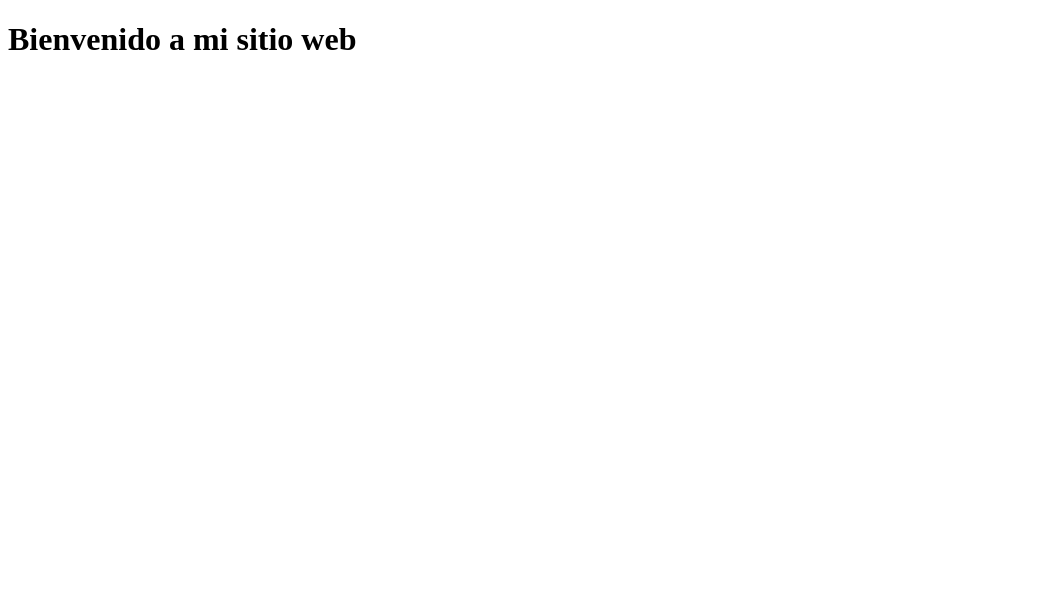
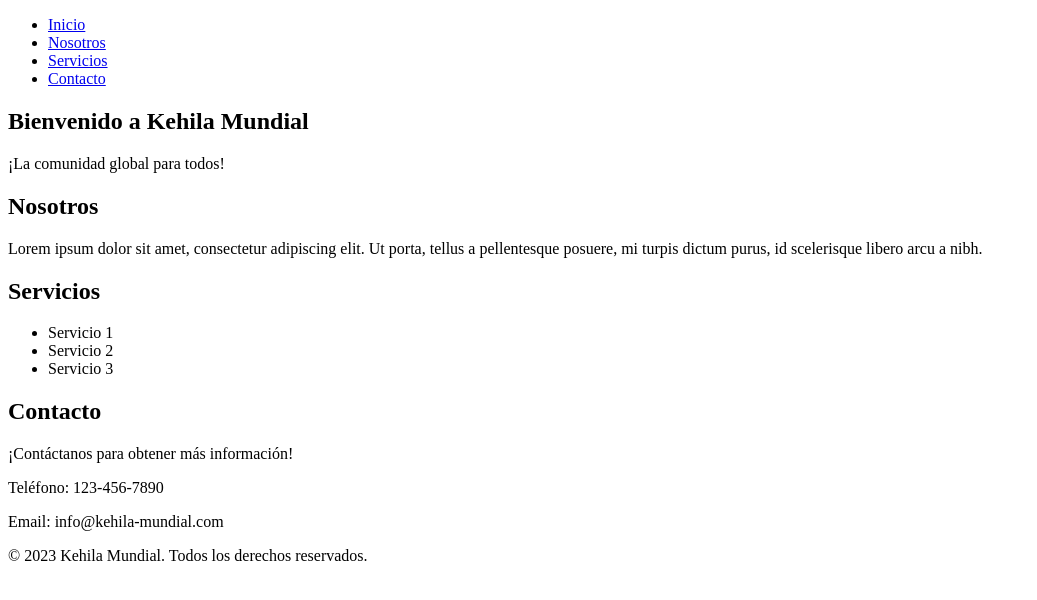
Before and after one commit to yimcort/kehila-mundial-gozo-y-paz, a plain HTML site: page index.html in a window 1280 px wide. Shown: the whole page, without its empty margins (0-1037 px from the left). Drawn offline with Linux system fonts and the light colour scheme.

Commit message:
Update index.html

```diff
--- a/index.html
+++ b/index.html
@@ -1,9 +1,52 @@
 <!DOCTYPE html>
-<html>
+<!DOCTYPE html>
+<html lang="es">
 <head>
-  <title>Mi Sitio Web</title>
+  <meta charset="UTF-8">
+  <meta name="viewport" content="width=device-width, initial-scale=1.0">
+  <title>Kehila Mundial - Página Principal</title>
+  <link rel="stylesheet" href="styles.css">
 </head>
 <body>
-  <h1>Bienvenido a mi sitio web</h1>
+  <header>
+    <nav>
+      <ul>
+        <li><a href="#inicio">Inicio</a></li>
+        <li><a href="#nosotros">Nosotros</a></li>
+        <li><a href="#servicios">Servicios</a></li>
+        <li><a href="#contacto">Contacto</a></li>
+      </ul>
+    </nav>
+  </header>
+
+  <section id="inicio">
+    <h1>Bienvenido a Kehila Mundial</h1>
+    <p>¡La comunidad global para todos!</p>
+  </section>
+
+  <section id="nosotros">
+    <h2>Nosotros</h2>
+    <p>Lorem ipsum dolor sit amet, consectetur adipiscing elit. Ut porta, tellus a pellentesque posuere, mi turpis dictum purus, id scelerisque libero arcu a nibh.</p>
+  </section>
+
+  <section id="servicios">
+    <h2>Servicios</h2>
+    <ul>
+      <li>Servicio 1</li>
+      <li>Servicio 2</li>
+      <li>Servicio 3</li>
+    </ul>
+  </section>
+
+  <section id="contacto">
+    <h2>Contacto</h2>
+    <p>¡Contáctanos para obtener más información!</p>
+    <p>Teléfono: 123-456-7890</p>
+    <p>Email: info@kehila-mundial.com</p>
+  </section>
+
+  <footer>
+    <p>&copy; 2023 Kehila Mundial. Todos los derechos reservados.</p>
+  </footer>
 </body>
 </html>
```
